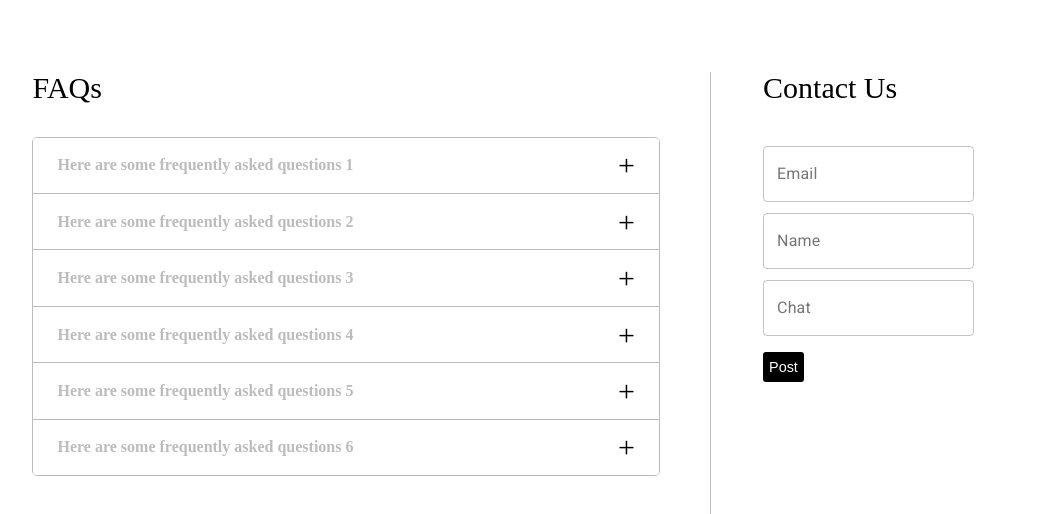
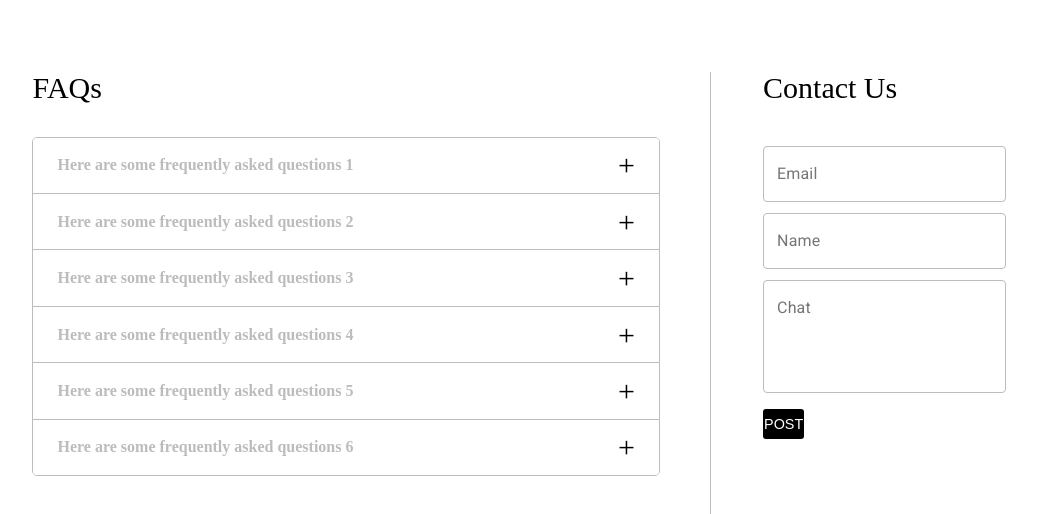
Before and after one commit to sanyaupadhyay/faq-page, a React (Create React App) app: page / in a window 1280 px wide. Shown: the top 514 px of the page, without its empty margins (104-1141 px from the left). Built offline with nearby package versions, Linux system fonts and the light colour scheme.

Commit message:
textarea

```diff
--- a/src/form.tsx
+++ b/src/form.tsx
@@ -1,18 +1,27 @@
 import React from "react";
 import useForm from "./useForm";
-import validate from "./validateInfo";
 import styled from "styled-components";
 import TextField from '@material-ui/core/TextField';
-import { styled  as styles} from '@material-ui/core/styles';
 
-
-const Text = styled(TextField)({
-
-  border: 0,
-  borderRadius: 3,
-  color: 'white',
-  padding: '0 30px'
-});
+const Text = styled(TextField)`
+  border: 0;
+  color: black;
+  width: 100%;
+  label.focused {
+    color: gray;
+  }
+  .MuiOutlinedInput-root {
+    fieldset {
+      border-color: #bcbcbc;
+    }
+    &:hover fieldset {
+      border-color:gray;
+    }
+    &.Mui-focused fieldset {
+      border-color:gray;
+    }
+  }
+`;
 
 const FormContent = styled.div`
   border-radius: 10px 10px 10px 10px;
@@ -41,47 +50,23 @@ const FormInputs = styled.div`
     margin-right: 10%;
   }
 `;
-const FormLabel = styled.label`
-  display: inline-block;
-  font-size: 1rem;
-  margin-bottom: 0px;
-  color: rgb(19, 18, 18);
-`;
+
 const FormInput = styled.div`
   display: block;
-  //padding: 10px;
   outline: none;
-  //border-radius: 3px;
   width: 100%;
   box-sizing: border-box;
-  //height: 30px;
   box-shadow: none;
   border: none;
-  //border: 1px solid #bcbcbc;
-  :focus {
-    border: 1.5px solid rgb(133, 129, 129);
-  }
-`;
-const TextArea = styled.textarea`
-  display: block;
-  padding-left: 10px;
-  outline: none;
-  border-radius: 3px;
-  width: 100%;
-  box-sizing: border-box;
-  height: 70px;
-  resize: none;
-  box-shadow: none;
-  border: none;
-  border: 1px solid #bcbcbc;
-  padding: 10px;
   :focus {
     border: 1.5px solid rgb(133, 129, 129);
   }
 `;
 
+
 const PostButton = styled.button`
   box-sizing: border-box;
+  padding:1px;
   width: 10%;
   height: 30px;
   margin-top: 5px;
@@ -100,8 +85,8 @@ const PostButton = styled.button`
     );
     transition: all 0.4s ease-out;
   }
-  @media (max-width: 800px) {
-    width:10%;
+  @media (max-width: 1200px) {
+    width:15%;
     margin-right: 10%;
   }
   @media (max-width: 767px) {
@@ -111,7 +96,7 @@ const PostButton = styled.button`
 `;
 
 export default function FormName() {
-  const { handleChange, values, handleSubmit, errors} = useForm(validate);
+  const { handleChange, values, handleSubmit} = useForm();
 
   return (
     <FormContent>
@@ -127,17 +112,11 @@ export default function FormName() {
           name="email"
           value={values.email}
           onChange={handleChange}/></FormInput>
-          {/* <FormInput
-            id="email"
-            type="email"
-            name="email"
-            value={values.email}
-            onChange={handleChange}
-          /> */}
+
           {/* {errors.email && <p>{errors.email}</p>} */}
         </FormInputs>
         <FormInputs>
-        <TextField
+        <Text
            id="outlined-search"
            label="Name"
            type="text"
@@ -145,35 +124,25 @@ export default function FormName() {
            name="name"
            value={values.name}
            onChange={handleChange}/>
-          {/* <FormLabel htmlFor="name">Name</FormLabel>
-          <FormInput
-            id="name"
-            type="text"
-            name="name"
-            value={values.name}
-            onChange={handleChange}
-          /> */}
+          {/* /* <FormLabel htmlFor="name">Name</FormLabel>*/ }
+
           {/* {errors.name && <p>{errors.name}</p>} */}
         </FormInputs>
         <FormInputs>
-        <TextField
+        <Text
            id="outlined-search"
            label="Chat"
            type="text"
+           multiline
+           rows={4}
            variant="outlined"
            name="chat"
            value={values.chat}
            onChange={handleChange}/>
-          {/* <FormLabel htmlFor="chat">Chat</FormLabel>
-          <TextArea
-            id="chat"
-            name="chat"
-            value={values.chat}
-            onChange={()=>handleChange}
-          /> */}
+          {/* <FormLabel htmlFor="chat">Chat</FormLabel>*/}
           {/* {errors.chat && <p>{errors.chat}</p>} */}
         </FormInputs>
-        <PostButton type="submit">Post</PostButton>
+        <PostButton type="submit">POST</PostButton>
       </form>
     </FormContent>
   );
--- a/src/useForm.tsx
+++ b/src/useForm.tsx
@@ -1,13 +1,13 @@
 import { useState, useEffect } from "react";
 
-const useForm = (validate:any) => {
+const useForm = () => {
   const [values, setValues] = useState({
     name: "",
     email: "",
     chat: "",
   });
 
-  const [errors, setErrors] = useState({});
+  const [errors] = useState({});
 
   const handleChange = (e:React.ChangeEvent<HTMLInputElement>) => {
     const { name, value } = e.target;
@@ -19,7 +19,6 @@ const useForm = (validate:any) => {
 
   const handleSubmit = (e:React.ChangeEvent<HTMLInputElement>) => {
     e.preventDefault();
-    setErrors(validate(values));
   };
 
   useEffect(() => {
@@ -33,7 +32,7 @@ const useForm = (validate:any) => {
     }
   }, [errors]);
 
-  return { handleChange, handleSubmit, values, errors };
+  return { handleChange, handleSubmit, values };
 };
 
 export default useForm;
--- a/src/validateInfo.tsx
+++ /dev/null
@@ -1,14 +0,0 @@
-export default function validateInfo(values: { name:string, email :string,chat: string }) {
-  let errors: { name:string, email :string,chat: string } = { name:'', email :'',chat: '' };
-
-  if (!values.name.trim()) {
-    errors.name = "Name Required";
-  }
-  if (!values.email) {
-    errors.email = "Email Required";
-  }
-  if (!values.chat) {
-    errors.chat = "Enter Question/Message";
-  }
-  return errors;
-}
```
Also changed, not shown: src/Accordion.tsx (+0 -9 lines), 1 other file (tests, documents, lock files or other folders).
